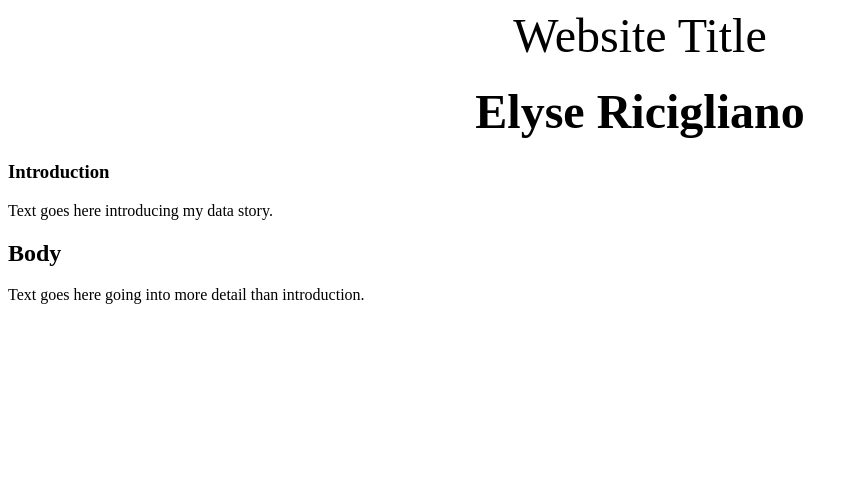
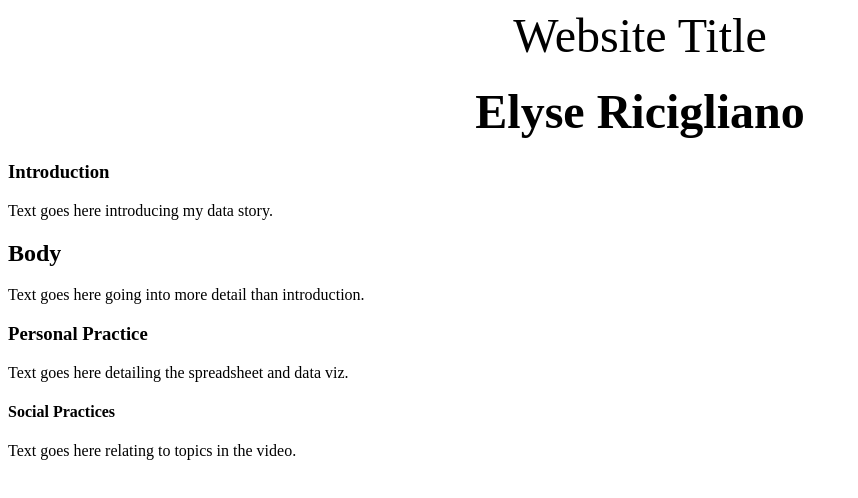
Before and after one commit to relyse12/ricigliano-datastory, a plain HTML site: page index.html in a window 1280 px wide. Shown: the whole page, without its empty margins (0-858 px from the left). Drawn offline with Linux system fonts and the light colour scheme.

Commit message:
Website Blocks

```diff
--- a/index.html
+++ b/index.html
@@ -36,3 +36,19 @@
         <p>Text goes here going into more detail than introduction.</p>
     </article>
     	</section>
+
+    <article id="block three">
+    	<section id="personal practice">
+
+    	<h3>Personal Practice</h3>
+    	<p>Text goes here detailing the spreadsheet and data viz.</p>
+    </article>
+    	</section>
+
+    <article id="block four">
+    	<section id="social practices">
+
+    	<h4>Social  Practices</h4>
+    	<p>Text goes here relating to topics in the video.</p>
+    </article>
+    	</section>
```
